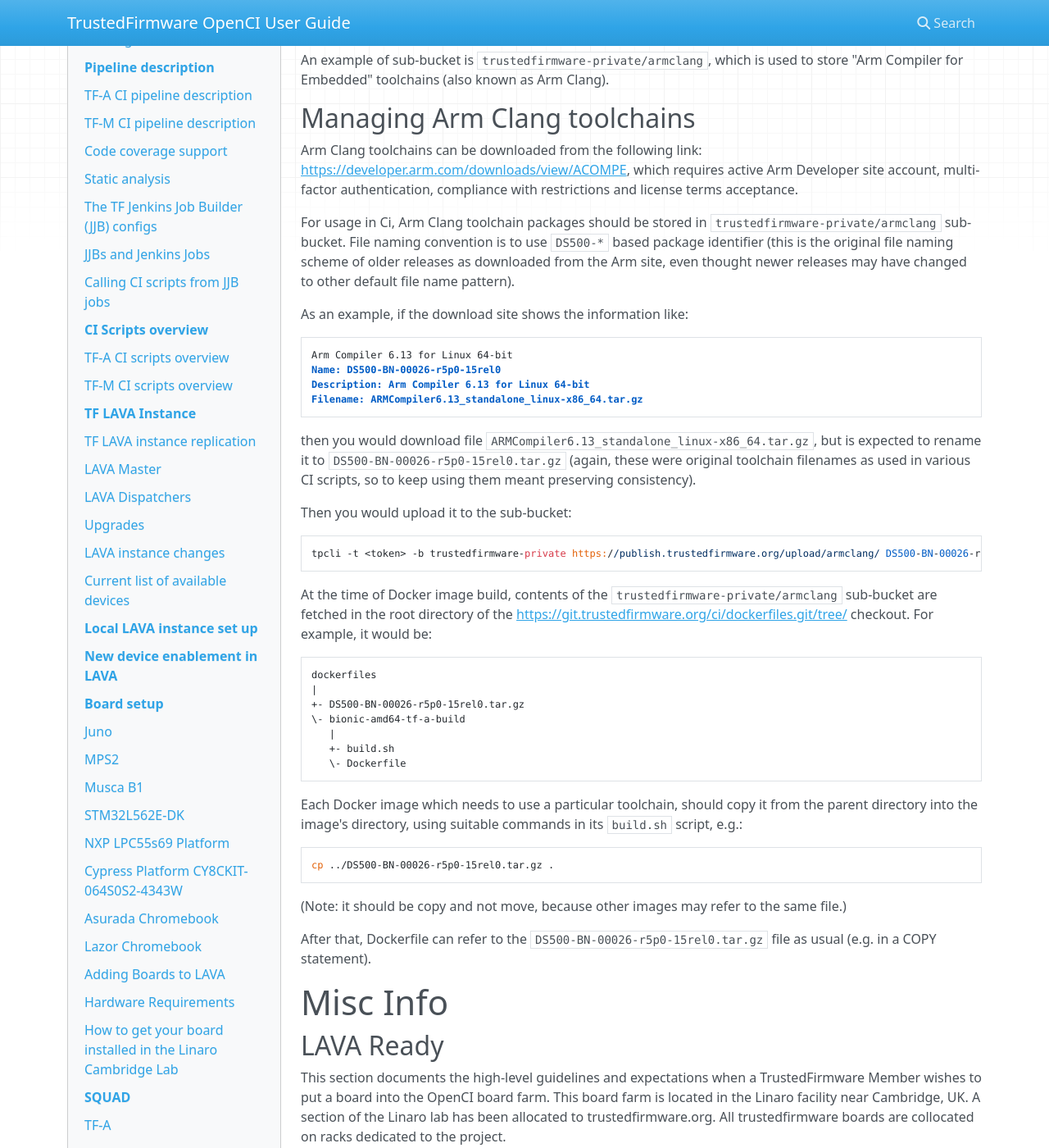
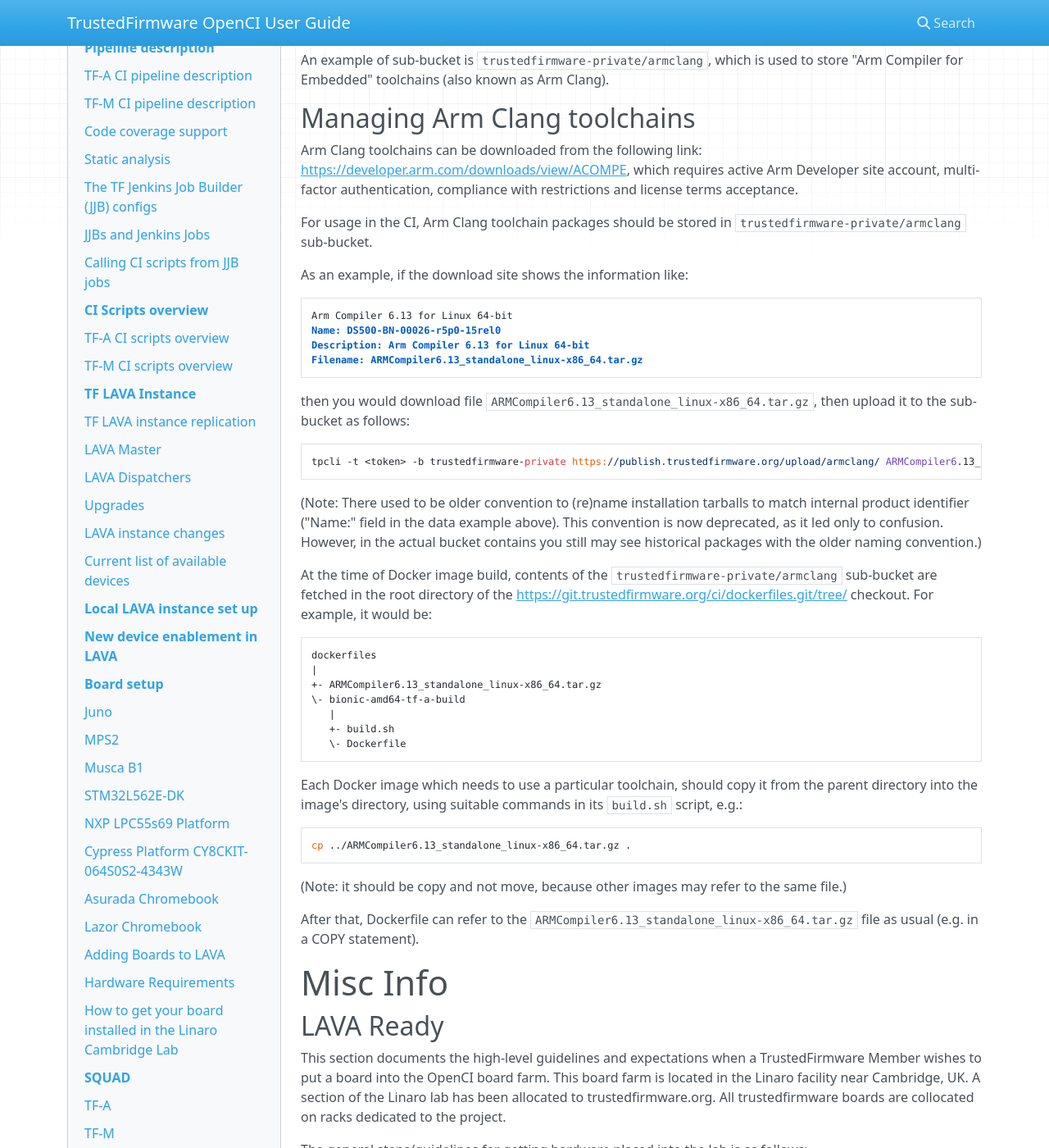
Before and after one commit to saheerb/ci-test, an MkDocs documentation site: the page built from docs/index.md, in a window 1280 px wide and 1400 px high, scrolled down 57306 px. Shown: the whole window at 82% size. Built offline with MkDocs 1.6.1, drawn with Linux system fonts in a browser that asks for light colours; nearby versions of some CDN libraries.

Commit message:
Managing Arm Clang toolchains: Switch to use natural tarball naming
Remove suggestion to rename downloaded ArmClang tarballs to use internal
package identifier. Use the original tarball, which nowadays is nice and
clear and specifies which exactly ArmClang version is included in it.

Signed-off-by: Paul Sokolovsky <paul.sokolovsky@linaro.org>
Change-Id: I72b58253ca534646d029c8e31b931f4a5e90265c

````diff
--- a/docs/index.md
+++ b/docs/index.md
@@ -1707,11 +1707,8 @@ Arm Clang toolchains can be downloaded from the following link:
 which requires active Arm Developer site account, multi-factor authentication,
 compliance with restrictions and license terms acceptance.
 
-For usage in Ci, Arm Clang toolchain packages should be stored in
-`trustedfirmware-private/armclang` sub-bucket. File naming convention is to
-use `DS500-*` based package identifier (this is the original file naming scheme
-of older releases as downloaded from the Arm site, even thought newer releases
-may have changed to other default file name pattern).
+For usage in the CI, Arm Clang toolchain packages should be stored in
+`trustedfirmware-private/armclang` sub-bucket.
 
 As an example, if the download site shows the information like:
 ```
@@ -1721,15 +1718,17 @@ Description: Arm Compiler 6.13 for Linux 64-bit
 Filename: ARMCompiler6.13_standalone_linux-x86_64.tar.gz
 ```
 then you would download file `ARMCompiler6.13_standalone_linux-x86_64.tar.gz`,
-but is expected to rename it to `DS500-BN-00026-r5p0-15rel0.tar.gz` (again,
-these were original toolchain filenames as used in various CI scripts, so
-to keep using them meant preserving consistency).
-
-Then you would upload it to the sub-bucket:
-
-```
-tpcli -t <token> -b trustedfirmware-private https://publish.trustedfirmware.org/upload/armclang/ DS500-BN-00026-r5p0-15rel0.tar.gz
-```
+then upload it to the sub-bucket as follows:
+
+```
+tpcli -t <token> -b trustedfirmware-private https://publish.trustedfirmware.org/upload/armclang/ ARMCompiler6.13_standalone_linux-x86_64.tar.gz
+```
+
+(Note: There used to be older convention to (re)name installation tarballs
+to match internal product identifier ("Name:" field in the data example
+above). This convention is now deprecated, as it led only to confusion.
+However, in the actual bucket contains you still may see historical
+packages with the older naming convention.)
 
 At the time of Docker image build, contents of the `trustedfirmware-private/armclang`
 sub-bucket are fetched in the root directory of the
@@ -1739,7 +1738,7 @@ checkout. For example, it would be:
 ```txt
 dockerfiles
 |
-+- DS500-BN-00026-r5p0-15rel0.tar.gz
++- ARMCompiler6.13_standalone_linux-x86_64.tar.gz
 \- bionic-amd64-tf-a-build
    |
    +- build.sh
@@ -1751,13 +1750,13 @@ copy it from the parent directory into the image's directory, using suitable
 commands in its `build.sh` script, e.g.:
 
 ```
-cp ../DS500-BN-00026-r5p0-15rel0.tar.gz .
+cp ../ARMCompiler6.13_standalone_linux-x86_64.tar.gz .
 ```
 
 (Note: it should be copy and not move, because other images may refer to the same
 file.)
 
-After that, Dockerfile can refer to the `DS500-BN-00026-r5p0-15rel0.tar.gz` file
+After that, Dockerfile can refer to the `ARMCompiler6.13_standalone_linux-x86_64.tar.gz` file
 as usual (e.g. in a COPY statement).
 
 # Misc Info
````
